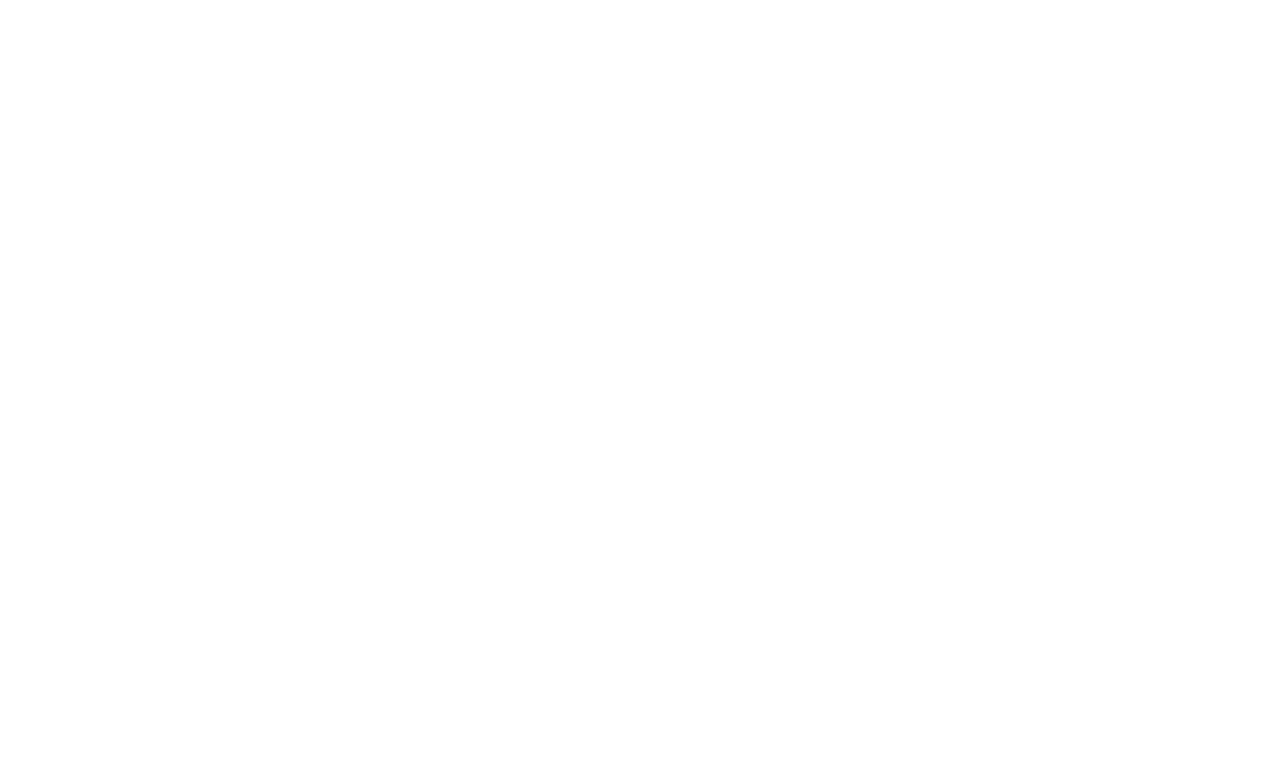
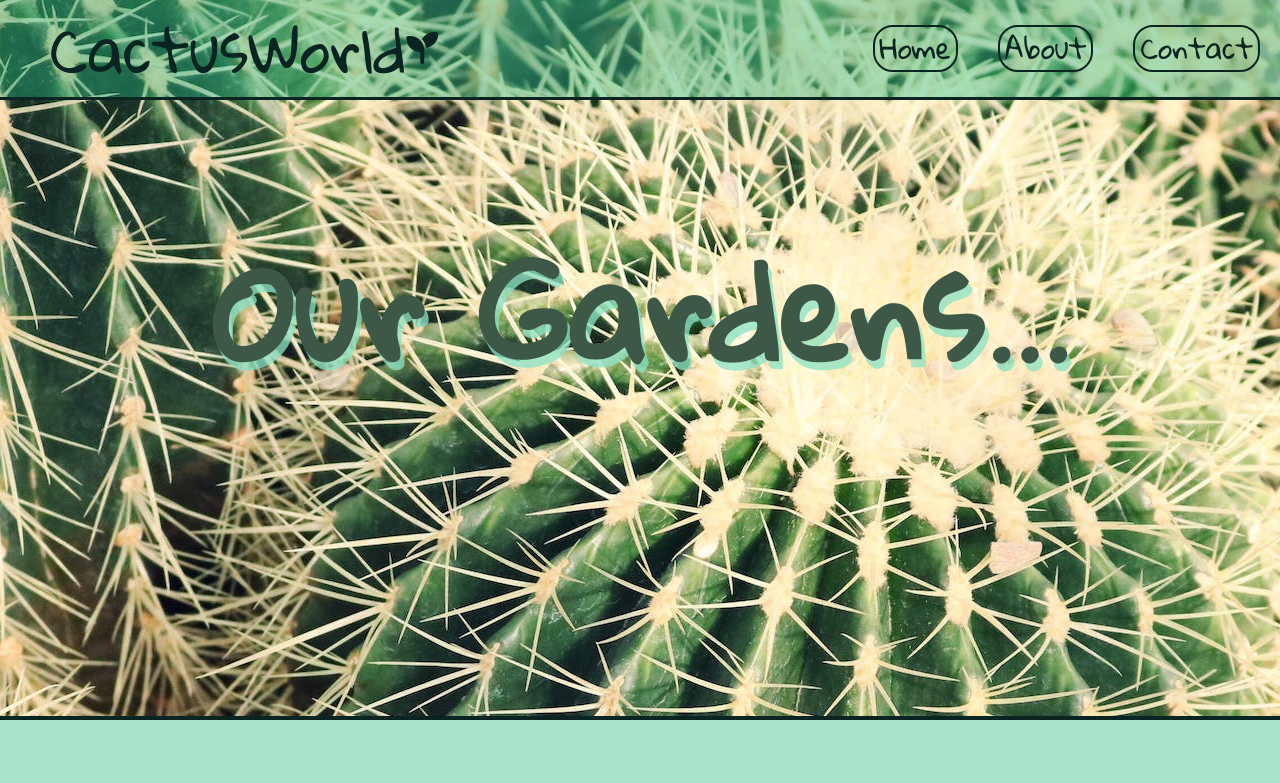
Before and after one commit to AumDigital/animation-project, a website: page index.html in a window 1280 px wide. Shown: the top 783 px of the page. Drawn offline with nearby package versions, Linux system fonts and the light colour scheme.

Commit message:
content and image update

```diff
--- a/index.html
+++ b/index.html
@@ -10,11 +10,64 @@
     <link rel="preconnect" href="https://fonts.googleapis.com">
     <link rel="preconnect" href="https://fonts.gstatic.com" crossorigin>
     <link href="https://fonts.googleapis.com/css2?family=Bungee&family=Gloria+Hallelujah&display=swap" rel="stylesheet">
-
+    <script src="https://kit.fontawesome.com/1c05d9abb5.js" crossorigin="anonymous"></script>
 
     <title>Animation Project</title>
 </head>
+
 <body>
+    <div class="background-image">
+        <img src="images/cactus-background.jpg">
+    </div>
+
+    <header>
+        <nav>
+            <div class="logo-container"></div>
+                <div class="logo-name"> <p>CactusWorld</p> </div>
+                <span class="fa-solid fa-seedling fa-2xl"></span>
+            </div>
+                <ul>
+                    <li><a href="index.html">Home</a></li>
+                    <li><a href="about.html">About</a></li>
+                    <li><a href="contact.html">Contact</a></li>
+                </ul>
+
+        </nav>
+    </header>
+
+    <section>
+        <div class="title-container">
+            <h1> Our Gardens... </h1>
+        </div>
+    </section>
+
+    <section class="section-container">
+
+        <div class="image-container">
+            <div class="image-box"> <img src="images/cactus-family.jpg"> </div>
+                <div class="info-box"><p>Cacti are a type of succulent plant that is known for its spiny appearance and ability to
+                    store water in its thick, fleshy stem. Cacti are native to the Americas, where they can be
+                     found in a range of habitats from arid deserts to tropical rainforests. </p>
+                    </div>
+        </div>
+
+        <div class="image-container">
+            <div class="image-box"> <img src="images/cactus-outside.jpg"> </div>
+                <div class="info-box">
+                    <p>They come in a variety of shapes and sizes, from the small and round to the towering and columnar. Cacti have
+                         adapted to survive in harsh and dry environments by developing specialized features such as thorns to deter
+                          animals from eating them and the ability to close their stomata (pores on their surface) during the day to reduce water loss. </p>
+                </div>
+        </div>
+
+        <div class="image-container">
+            <div class="image-box"> <img src="images/cactus-world.jpg"></div>
+                <div class="info-box">
+                    <p> We have many different species of cacti here</p>
+                </div>
+        </div>
+
+    </section>
 
 
 
--- a/styles/index.css
+++ b/styles/index.css
@@ -9,10 +9,147 @@ body {
     justify-content: center;
     flex-direction: column;
     font-family: 'Gloria Hallelujah', cursive;
+    background-color:var(--green-transparent);
     width: 100%;
-    --main-color: #87DDD3;
+
+    --main-color: #0a2421;
     --second-color: #54E294;
+    --third-color: #3e5848;
+    --fourth-color: rgba(201, 242, 155, 1);
     --neon: #39FF14;
+    --green-transparent: rgba(38, 183, 132, 0.4);
 
 
 }
+
+.background-image {
+    position: absolute;
+    min-width: 100%;
+    max-width: 100%;
+    min-height: 90vh;
+    max-height: 90vh;
+    z-index: -1;
+    top: 0;
+    object-fit: cover;
+    display: flex;
+    justify-content: center;
+    align-items: flex-start;
+    overflow: hidden;
+    border-bottom: solid 4px var(--main-color);
+
+}
+
+nav {
+    max-width: 100%;
+    width: 100%;
+    min-height: 100px;
+    color: var(--main-color);
+    display: flex;
+    justify-content: flex-start;
+    align-items: center;
+    border-bottom: 3px solid var(--main-color);
+    background-color:rgba(38, 183, 132, 0.4);
+
+}
+
+nav ul {
+    display: flex;
+    justify-content: flex-end;
+    width: 70%;
+    height: auto;
+
+}
+
+nav li {
+    display: flex;
+    margin-top: 0px;
+    margin-right: 20px;
+    margin-bottom: 0px;
+    margin-left: 20px;
+
+}
+
+nav li a {
+    text-decoration: none;
+    font-size: 28px;
+    color: inherit;
+    border: 2px solid var(--main-color);
+    border-radius: 20px;
+    padding: 5px;
+}
+
+.logo-container {
+    display: flex;
+    margin-left: 50px;
+
+}
+
+.logo-name {
+    font-size: 60px;
+    display: flex;
+
+}
+
+.material-symbols-outlined {
+  font-variation-settings:
+  'FILL' 0,
+  'wght' 400,
+  'GRAD' 0,
+  'opsz' 48
+}
+
+.title-container {
+    position: static;
+    height: 100vh;
+    display: flex;
+    flex-wrap: wrap;
+    justify-content: center;
+    align-items: flex-start;
+    margin-top: 50px;
+    z-index: 1;
+    font-family: 'Gloria Hallelujah', cursive;
+    font-size: 64px;
+    color: var(--third-color);
+    text-shadow: 4px 8px rgba(140, 226, 196, 0.765);
+
+}
+
+.section-container {
+    position:absolute;
+    top: -75px;
+    display: flex;
+    justify-content: space-around;
+    flex-wrap: wrap;
+    position: relative;
+
+  }
+
+
+.image-box {
+    display:flex;
+    align-items: center;
+    position: relative;
+    width: 500px;
+    height: 400px;
+    overflow: hidden;
+    border: solid 4px;
+    color: var(--main-color);
+    margin-bottom: 10px;
+
+
+
+  }
+
+.info-box {
+    display:flex;
+    align-items: center;
+    position: relative;
+    width: 500px;
+    height: 200px;
+    overflow: hidden;
+    border: solid 4px;
+    color: var(--main-color);
+    background-color: var(--fourth-color);
+    padding: 10px;
+
+  }
```
Also changed, not shown: images/cactus-background.jpg (added), images/cactus-outside.jpg (added), images/cactus-world.jpg (added), 3 other files.
